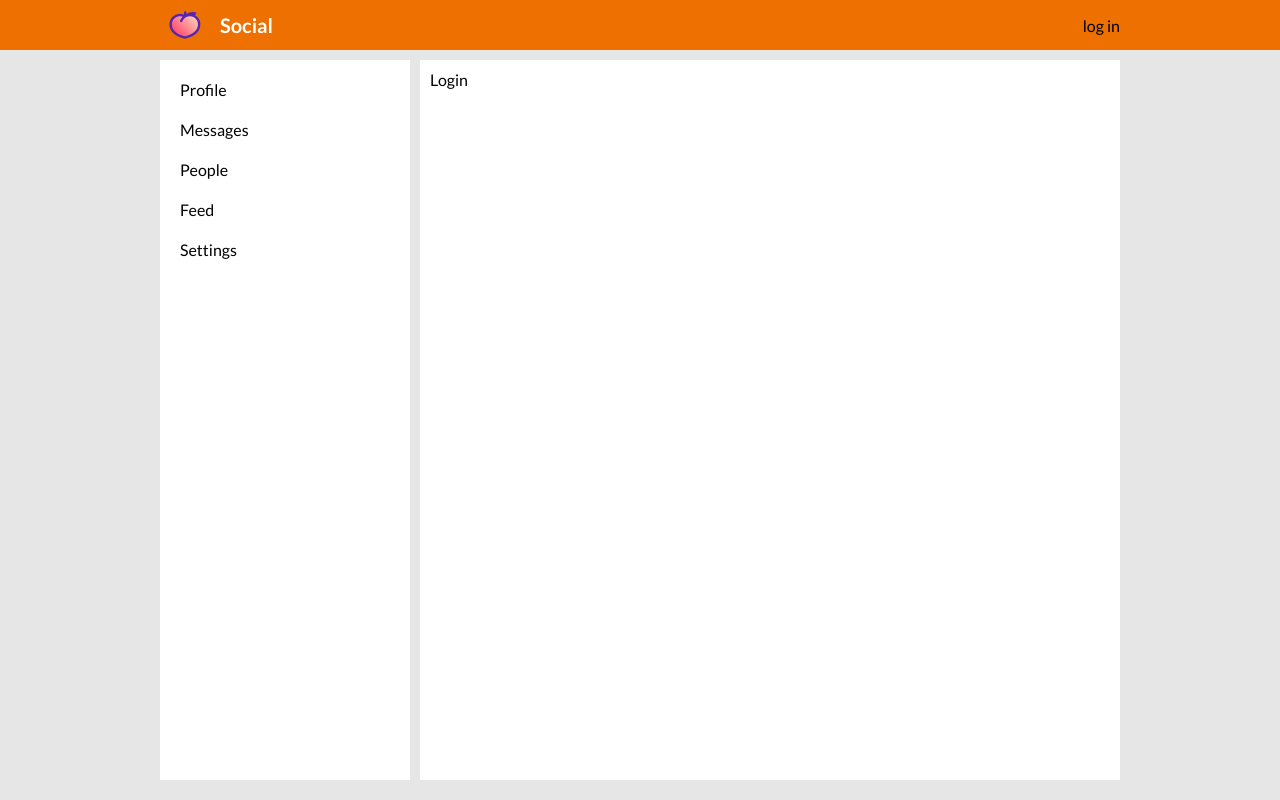
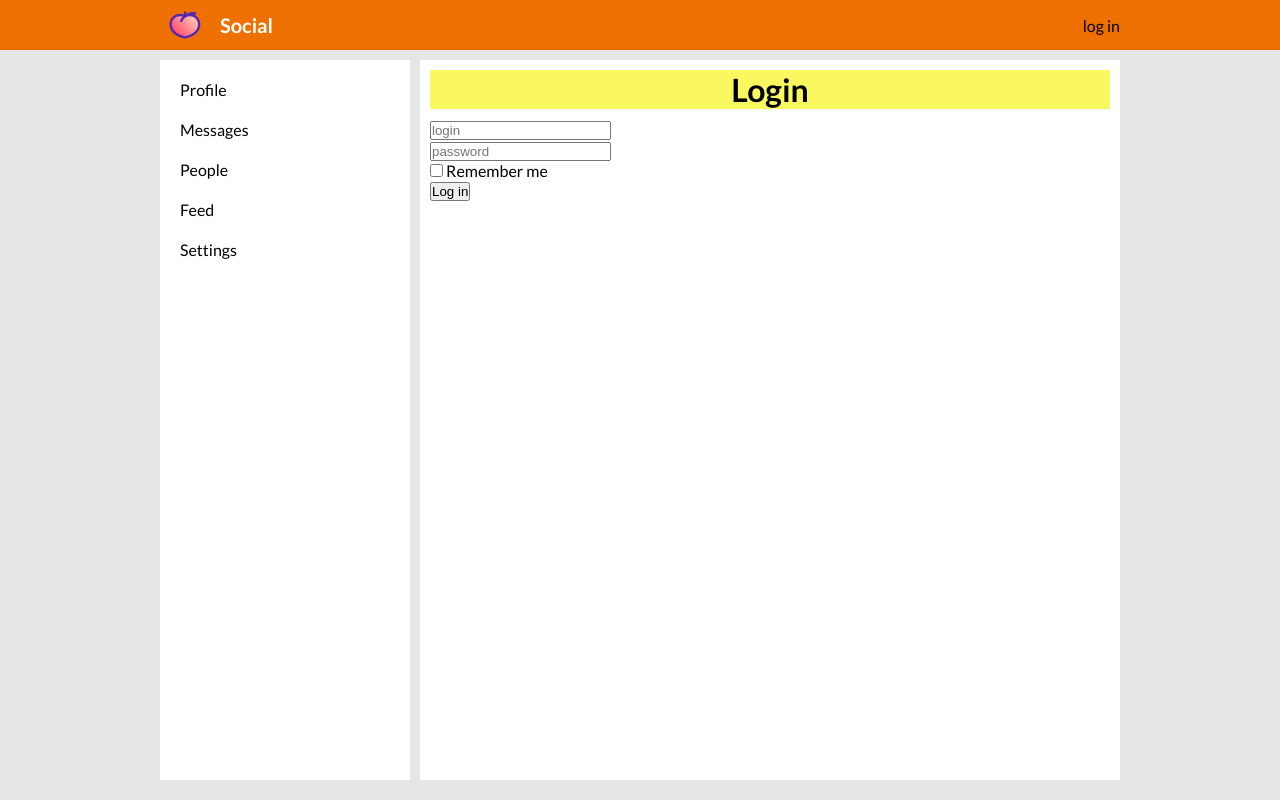
Before and after one commit to northlanee/social-network-react, a React (Create React App) app: page /login in a window 1280 px wide. Built offline with nearby package versions, Linux system fonts and the light colour scheme; no server answers.

Commit message:
Login form (redux-form)

```diff
--- a/package.json
+++ b/package.json
@@ -13,6 +13,7 @@
     "react-router-dom": "^5.1.2",
     "react-scripts": "3.4.0",
     "redux": "^4.0.5",
+    "redux-form": "^8.3.1",
     "redux-thunk": "^2.3.0"
   },
   "scripts": {
--- a/src/api/api.js
+++ b/src/api/api.js
@@ -53,6 +53,16 @@ export const api = {
         }).then(res => {
             return res.data;
         })
+    },
+
+    login(login, password, rememberMe) {
+        return instance.post('auth/login', {
+            email: login,
+            password: password,
+            rememberMe: rememberMe
+        }).then(res => {
+            return res.data;
+        })
     }
 
 };
--- a/src/components/Login/Login.js
+++ b/src/components/Login/Login.js
@@ -1,9 +1,32 @@
 import React from "react";
+import LoginForm from "./LoginForm";
+import {connect} from "react-redux";
+import {login} from "../../redux/auth-reducer";
+import {Redirect} from "react-router-dom";
+import PreLoader from "../common/PreLoader/PreLoader";
 
-const Login = () => {
+const Login = ({isAuth, isFetching, login}) => {
+    const loginHandler = (formData) => {
+        login(formData);
+        console.log(formData)
+    };
+
+    if (isAuth) return <Redirect to='/profile'/>;
+    if (isFetching) return <PreLoader/>;
+    debugger
     return (
-        <div>Login</div>
+        <div>
+            <h1>Login</h1>
+            <LoginForm onSubmit={loginHandler}/>
+        </div>
     );
 };
 
-export default Login;
+const mapStateToProps = (state) => {
+    return {
+        isAuth: state.auth.isAuth,
+        isFetching: state.auth.isFetching
+    }
+};
+
+export default connect(mapStateToProps, {login})(Login);
--- /dev/null
+++ b/src/components/Login/LoginForm.js
@@ -0,0 +1,25 @@
+import React from "react";
+import {Field, reduxForm} from "redux-form";
+
+const LoginForm = ({handleSubmit}) => {
+    return (
+        <form onSubmit={handleSubmit}>
+            <div>
+                <Field component={'input'} name={'login'} type={"text"} placeholder={'login'}/>
+            </div>
+            <div>
+                <Field component={'input'} name={'password'} type={"text"} placeholder={'password'}/>
+            </div>
+            <div>
+                <Field component={'input'} name={'rememberMe'} type={"checkbox"}/> Remember me
+            </div>
+            <div>
+                <button>Log in</button>
+            </div>
+        </form>
+    );
+};
+
+export default reduxForm({
+    form: 'login', // Unique form name
+})(LoginForm);
--- a/src/components/Profile/ProfileStatus/ProfileStatus.js
+++ b/src/components/Profile/ProfileStatus/ProfileStatus.js
@@ -18,7 +18,6 @@ class ProfileStatus extends React.Component {
 
     componentDidUpdate(prevProps, prevState) {
         if (this.props.status !== prevProps.status) {
-            debugger
             this.setState({ status: this.props.status });
         }
     }
--- a/src/redux/auth-reducer.js
+++ b/src/redux/auth-reducer.js
@@ -3,11 +3,13 @@ import {api} from "../api/api";
 const SET_USER_DATA = 'SET_USER_DATA';
 const SET_USER_PROFILE = 'SET_USER_PROFILE';
 const SET_USER_AUTH = 'SET_USER_AUTH';
+const SET_FETCHING = 'SET_FETCHING';
 
 const initialState = {
     userData: null,
     isAuth: false,
-    profile: null
+    profile: null,
+    isFetching: false
 };
 
 const authReducer = (state = initialState, action) => {
@@ -29,6 +31,11 @@ const authReducer = (state = initialState, action) => {
                 ...state,
                 profile: action.profile
             };
+        case SET_FETCHING:
+            return {
+                ...state,
+                isFetching: action.isFetching
+            };
         default:
             return state;
     }
@@ -40,6 +47,22 @@ export default authReducer;
 export const setUserData = (userData) => ({type: SET_USER_DATA, userData});
 export const setUserProfile = (profile) => ({type: SET_USER_PROFILE, profile});
 export const setUserAuth = (isAuth) => ({type: SET_USER_AUTH, isAuth});
+const setFetching = (isFetching) => ({type: SET_FETCHING, isFetching});
+
+export const login = ({login, password, rememberMe}) => {
+    return (dispatch => {
+        dispatch(setFetching(true));
+        api.login(login, password, rememberMe).then(data => {
+            if(data.resultCode === 0) {
+                return data.data.userId;
+            }
+        }).then(() => {
+            authorize();
+        }).then(() => {
+            dispatch(setFetching(false));
+        })
+    })
+};
 
 export const authorize = () => {
     return (dispatch => {
--- a/src/redux/store.js
+++ b/src/redux/store.js
@@ -4,12 +4,14 @@ import messagesReducer from "./messages-reducer";
 import usersReducer from "./users-reducer";
 import authReducer from "./auth-reducer";
 import thunkMiddlware from "redux-thunk";
+import {reducer as formReducer} from 'redux-form';
 
 const reducers = combineReducers({
     profileReducer,
     messagesReducer,
     usersReducer,
-    auth: authReducer
+    auth: authReducer,
+    form: formReducer
 });
 
 const store = createStore(reducers, applyMiddleware(thunkMiddlware));
```
Also changed, not shown: 1 other file (tests, documents, lock files or other folders).
